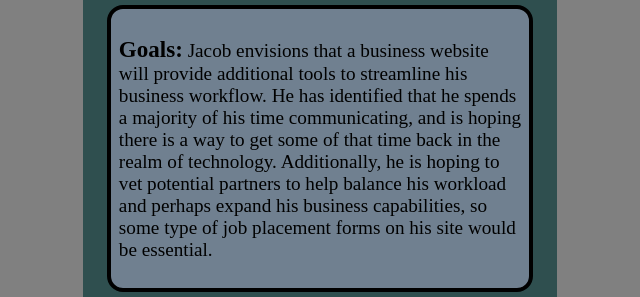
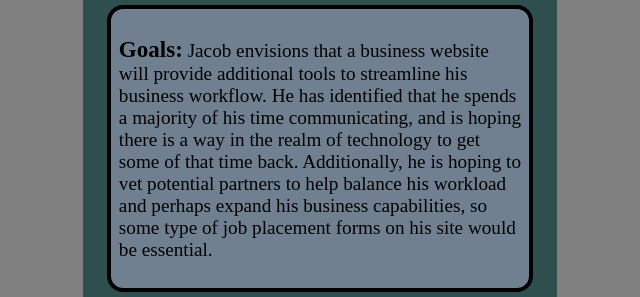
Before and after one commit to AndrewPowers1986/PWP, a plain HTML site: page public_html/documentation/milestone-1.html in a window 1280 px wide. Shown: the part 1238-1535 px from the top of the page, 615-1255 px from the left. Drawn offline with Linux system fonts and the light colour scheme.

Commit message:
Wording revision

```diff
--- a/public_html/documentation/milestone-1.html
+++ b/public_html/documentation/milestone-1.html
@@ -40,7 +40,7 @@
             <p><b>Frustrations and Needs:</b> He is frustrated by how jam-packed his schedule is and feels like he has to do everything himself for it to be done right. He needs to automate some of the processes that he generally performs manually. </p>
         </div>
         <div id="goals">
-            <p><b>Goals:</b> Jacob envisions that a business website will provide additional tools to streamline his business workflow. He has identified that he spends a majority of his time communicating, and is hoping there is a way to get some of that time back in the realm of technology. Additionally, he is hoping to vet potential partners to help balance his workload and perhaps expand his business capabilities, so some type of job placement forms on his site would be essential.</p>
+            <p><b>Goals:</b> Jacob envisions that a business website will provide additional tools to streamline his business workflow. He has identified that he spends a majority of his time communicating, and is hoping there is a way in the realm of technology to get some of that time back. Additionally, he is hoping to vet potential partners to help balance his workload and perhaps expand his business capabilities, so some type of job placement forms on his site would be essential.</p>
         </div>
         <div id="story">
             <p><b>User Story:</b> Jacob is an excellent lawyer, and generally an intelligent person, but he has always depended on his own talent and hard work to perform the functions that make him successful. What he is looking for is someone he trusts that is tech savvy to analyze his workflow and find analogs that a computer could perform.</p>
```
